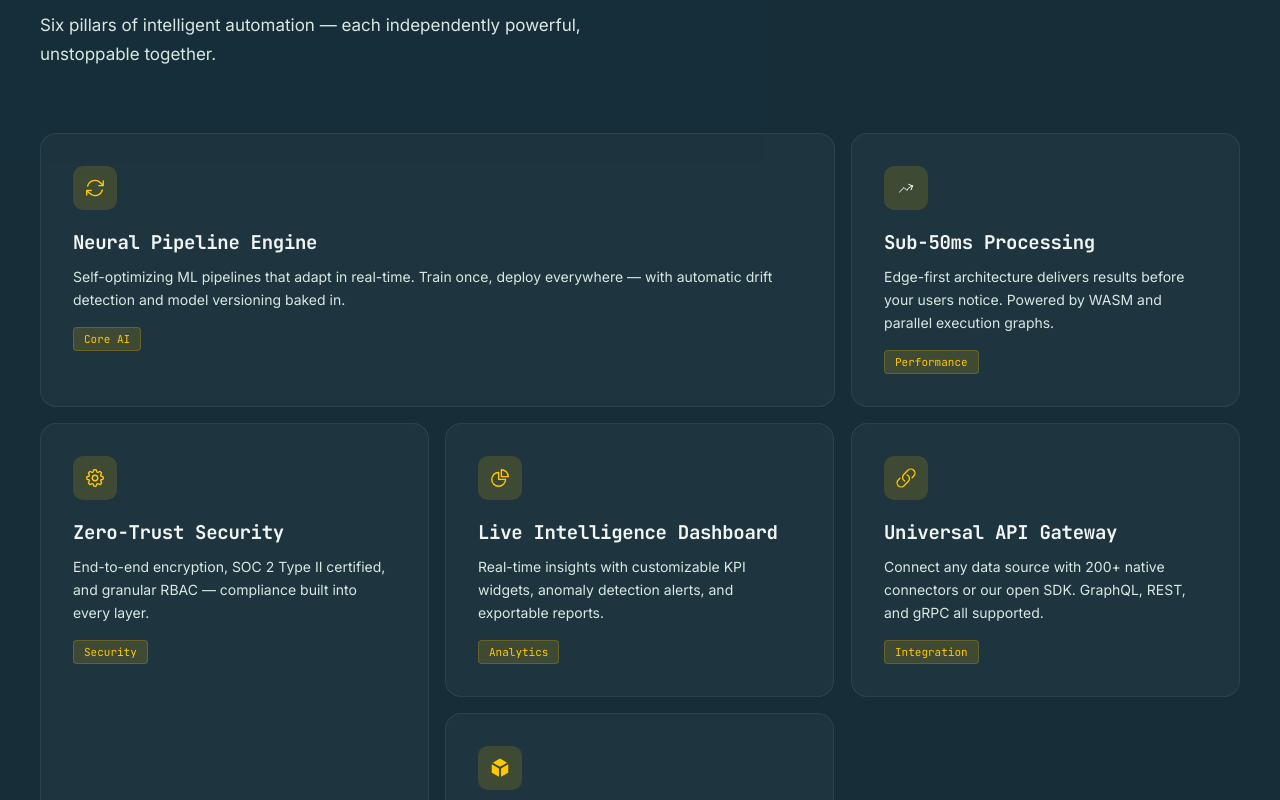
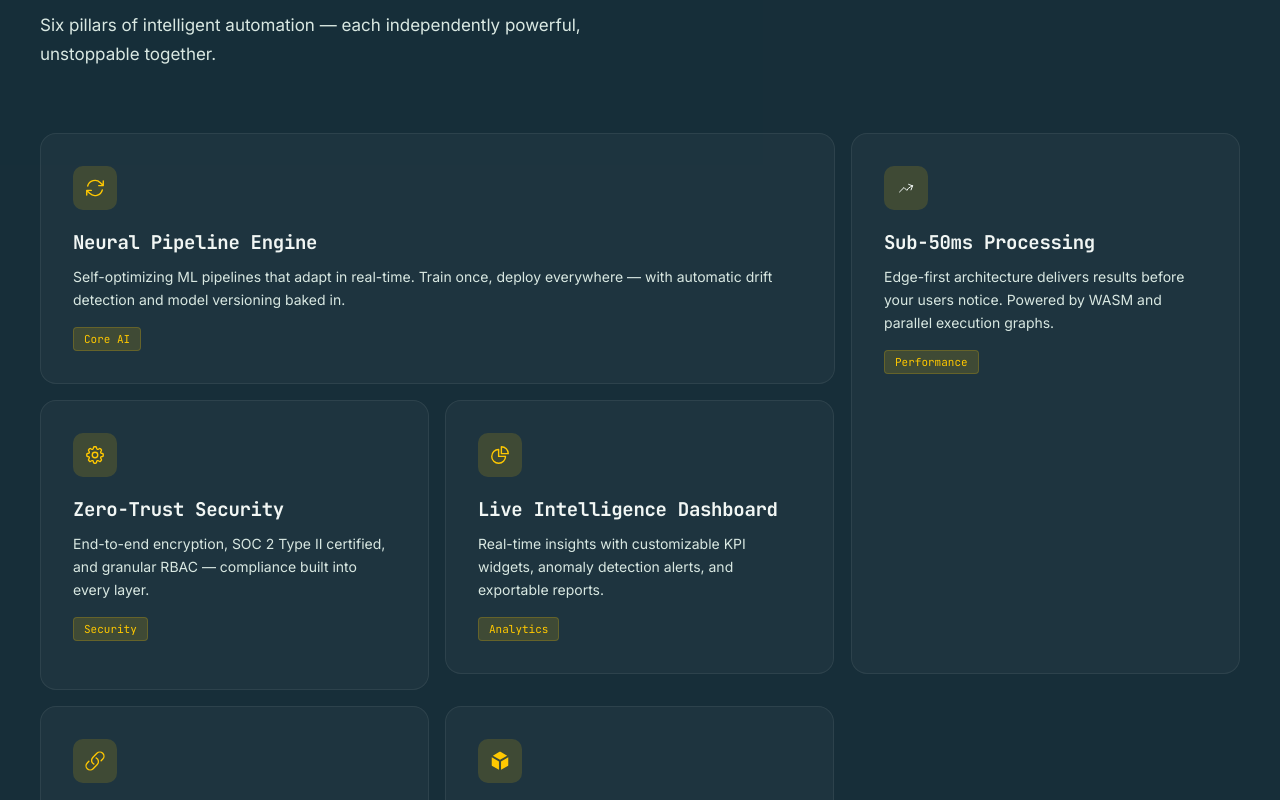
Before and after one commit to ISHANTRANA1/nexus-ai, a Next.js app: page / in a window 1280 px wide. Shown: the part 1360-2160 px from the top of the page. Built offline with nearby package versions, Linux system fonts and the light colour scheme.

Commit message:
fix: bento hover text disappear z-index fix

```diff
--- a/app/globals.css
+++ b/app/globals.css
@@ -249,7 +249,10 @@ section { padding: 100px 40px; }
   opacity: 0;
   transition: opacity 200ms ease-out;
   border-radius: inherit;
+  pointer-events: none;
+  z-index: 0;
 }
+.bento-card > * { position: relative; z-index: 1; }
 .bento-card:hover, .bento-card.active {
   border-color: rgba(255,200,1,0.25);
   background: rgba(255,200,1,0.05);
@@ -258,6 +261,14 @@ section { padding: 100px 40px; }
 .bento-card:hover::before, .bento-card.active::before { opacity: 1; }
 .bento-card.large { grid-column: span 2; }
 .bento-card.tall { grid-row: span 2; }
+
+/* Explicit grid placement to prevent gaps */
+.bento-grid .bento-card:nth-child(1) { grid-column: 1 / 3; } /* large */
+.bento-grid .bento-card:nth-child(2) { grid-column: 3 / 4; grid-row: 1 / 3; } /* tall */
+.bento-grid .bento-card:nth-child(3) { grid-column: 1 / 2; }
+.bento-grid .bento-card:nth-child(4) { grid-column: 2 / 3; }
+.bento-grid .bento-card:nth-child(5) { grid-column: 1 / 2; }
+.bento-grid .bento-card:nth-child(6) { grid-column: 2 / 3; }
 .bento-icon {
   width: 44px; height: 44px;
   background: var(--forsythia-20);
```
